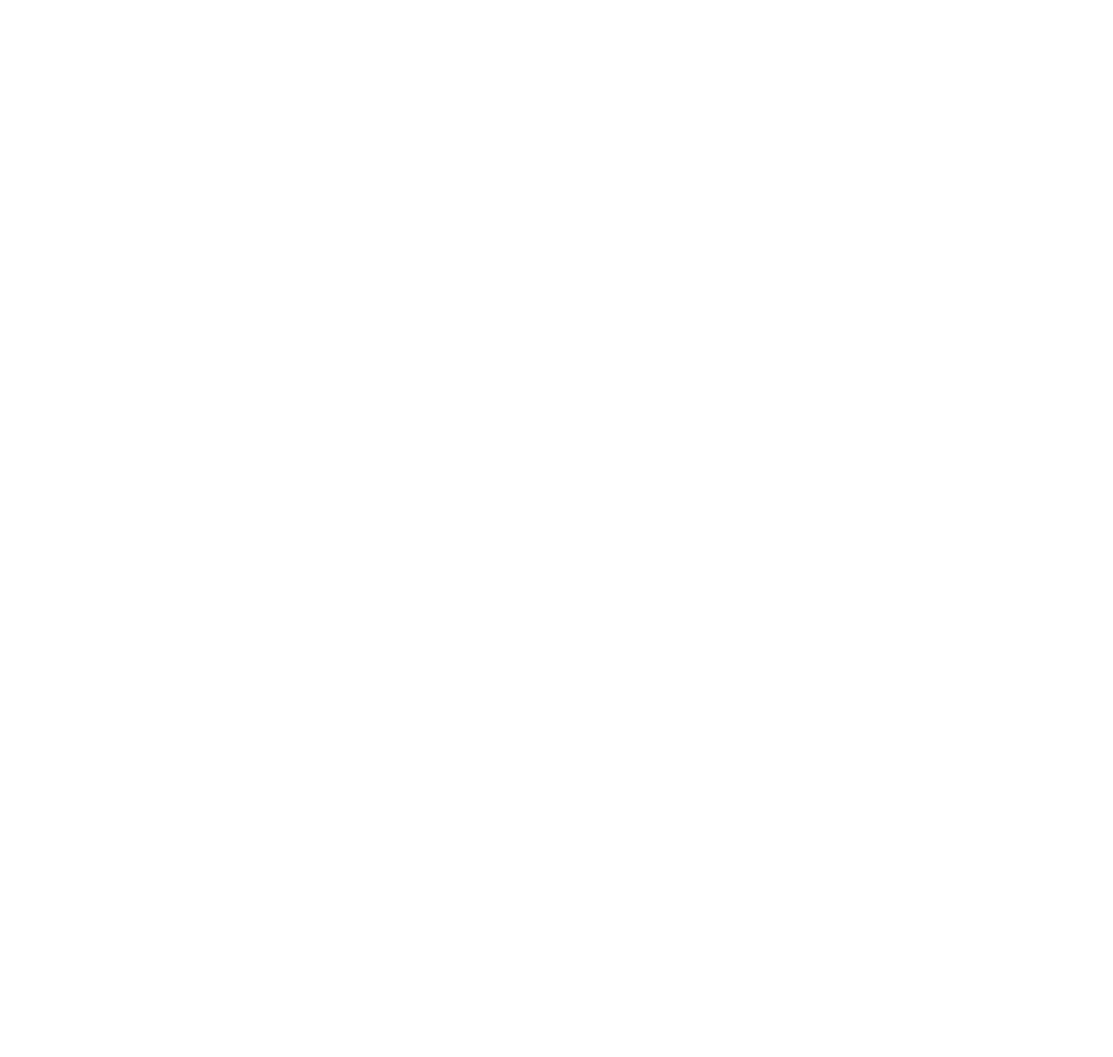
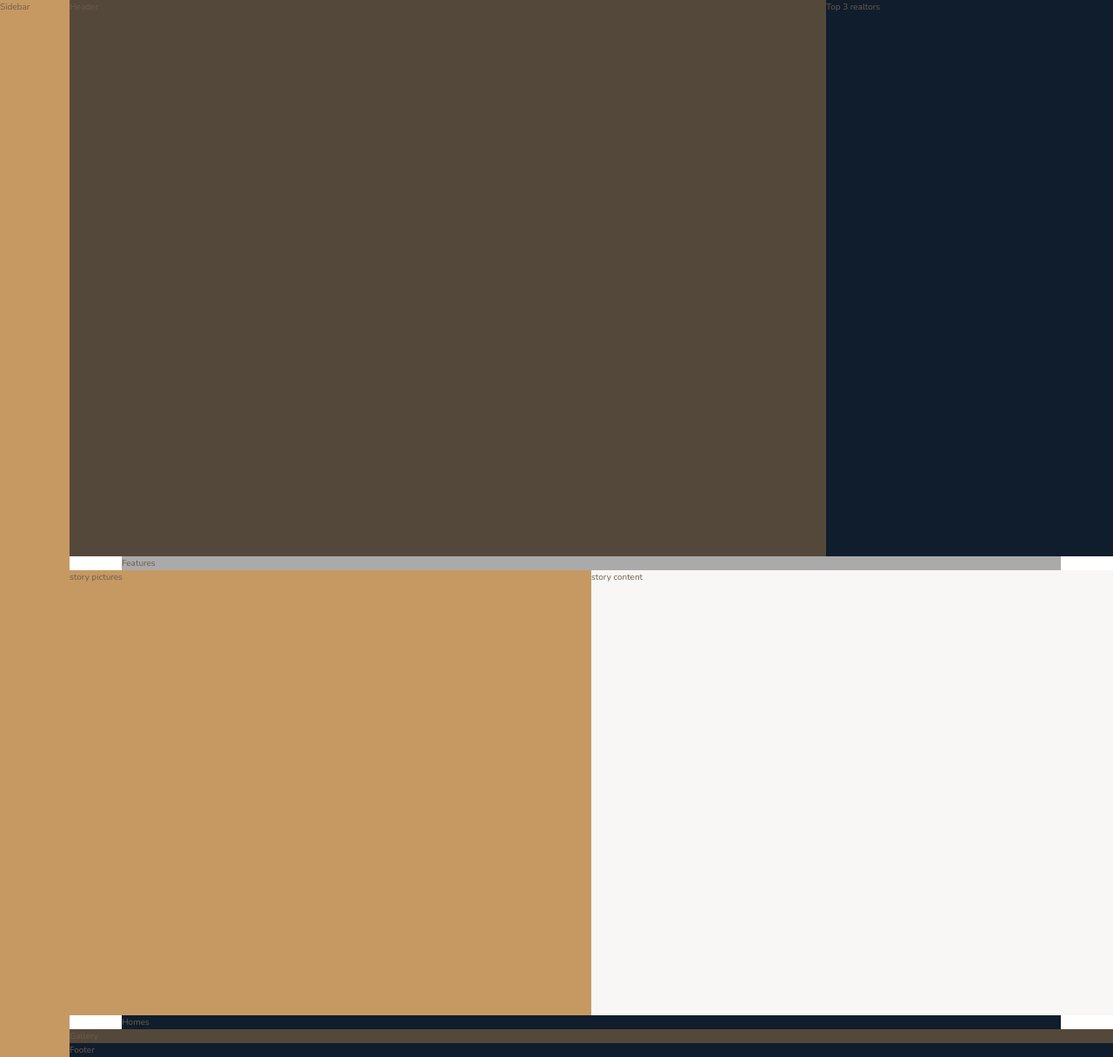
Before and after one commit to fgerner/nexter, a website: page index.html in a window 1280 px wide. Shown: the whole page at 87% size. Before the commit the page ends 800 px from the top, so only its background shows below. Drawn offline with nearby package versions, Linux system fonts and the light colour scheme; files that its build step writes are made by us from their sources.

Commit message:
setting up the grid

```diff
--- a/index.html
+++ b/index.html
@@ -9,9 +9,43 @@
     <link rel="stylesheet" href="css/style.css">
     <link rel="shortcut icon" type="image/png" href="img/favicon.png">
 
-        <title>nexter &mdash; your home, your freedom</title>
+    <title>Nexter &mdash; your home, your freedom</title>
 </head>
 <body class="container">
+<div class="sidebar">
+    Sidebar
+</div>
+
+<header class="header">
+    Header
+</header>
+
+<div class="realtors">
+    Top 3 realtors
+</div>
+
+<section class="features">
+    Features
+</section>
+
+<div class="story__pictures">
+    story pictures
+</div>
+<div class="story__content">
+    story content
+</div>
+
+<section class="homes">
+    Homes
+</section>
+
+<section class="gallery">
+    Gallery
+</section>
+
+<footer class="footer">
+    Footer
+</footer>
 
 </body>
 </html>
--- a/package.json
+++ b/package.json
@@ -5,7 +5,7 @@
   "main": "index.js",
   "scripts": {
     "watch:sass": "node-sass sass/main.scss css/style.css -w",
-    "devserver": "live-server",
+    "devserver": "live-server --browser=firefox",
     "start": "npm-run-all --parallel devserver watch:sass",
     "compile:sass": "node-sass sass/main.scss css/style.comp.css",
     "prefix:css": "postcss --use autoprefixer -b 'last 10 versions' css/style.comp.css -o css/style.prefix.css",
--- a/sass/_base.scss
+++ b/sass/_base.scss
@@ -13,3 +13,29 @@ $color-grey-dark-2: #6D5D4B;
 // FONT VARIABLES
 $font-primary: 'Nunito', sans-serif;
 $font-display: 'Josefin Sans', sans-serif;
+
+*,
+*::before,
+*::after {
+  margin: 0;
+  padding: 0;
+  box-sizing: inherit;
+}
+
+html {
+  box-sizing: border-box;
+  font-size: 62.5%; // 10px/16px the browser default (16px)
+}
+
+body {
+  font-family: $font-primary;
+  color: $color-grey-dark-2;
+  font-weight: 300;
+  line-height: 1.6;
+}
+
+.container {
+  display: grid;
+  grid-template-rows: 80vh min-content 40vw repeat(3, min-content);
+  grid-template-columns: [sidebar-start] 8rem [sidebar-end full-start] minmax(6rem, 1fr) [center-start] repeat(8, [col-start] minmax(min-content, 14rem)[col-end]) [center-end] minmax(6rem, 1fr) [full-end];
+}
--- a/sass/_features.scss
+++ b/sass/_features.scss
@@ -0,0 +1,4 @@
+.features {
+  background-color: $color-grey-light-2;
+  grid-column: center-start/center-end;
+}
--- a/sass/_footer.scss
+++ b/sass/_footer.scss
@@ -0,0 +1,4 @@
+.footer {
+  background-color: $color-secondary;
+  grid-column: full-start / full-end;
+}
--- a/sass/_gallery.scss
+++ b/sass/_gallery.scss
@@ -0,0 +1,4 @@
+.gallery {
+  background-color: $color-grey-dark-1;
+  grid-column: full-start / full-end;
+}
--- a/sass/_header.scss
+++ b/sass/_header.scss
@@ -0,0 +1,4 @@
+.header {
+  background-color: $color-grey-dark-1;
+  grid-column: full-start / col-end 6;
+}
--- a/sass/_homes.scss
+++ b/sass/_homes.scss
@@ -0,0 +1,4 @@
+.homes {
+  background-color: $color-secondary;
+  grid-column: center-start / center-end;
+}
--- a/sass/_realtors.scss
+++ b/sass/_realtors.scss
@@ -0,0 +1,4 @@
+.realtors {
+  background-color: $color-secondary;
+  grid-column: col-start 7 / full-end;
+}
--- a/sass/_sidebar.scss
+++ b/sass/_sidebar.scss
@@ -0,0 +1,5 @@
+.sidebar {
+  background-color: $color-primary;
+  grid-column: sidebar-start/sidebar-end;
+  grid-row: 1/-1;
+}
--- a/sass/_story.scss
+++ b/sass/_story.scss
@@ -0,0 +1,10 @@
+.story {
+  &__pictures {
+    background-color: $color-primary;
+    grid-column: full-start / col-end 4;
+  }
+  &__content {
+    background-color: $color-grey-light-1;
+    grid-column: col-start 5 / full-end;
+  }
+}
```
Also changed, not shown: 1 other file. Lines whose indentation alone changed are shown as unchanged.
